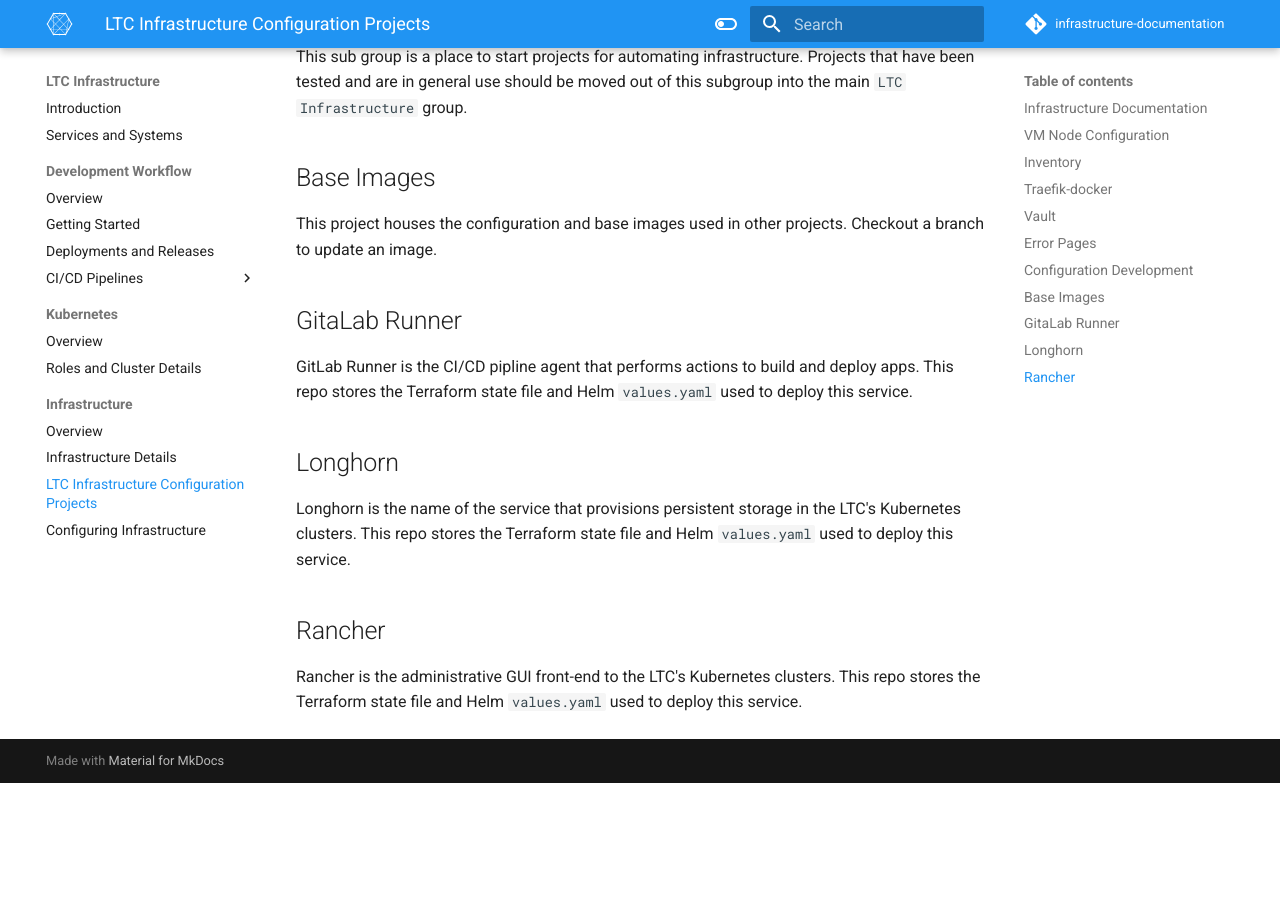
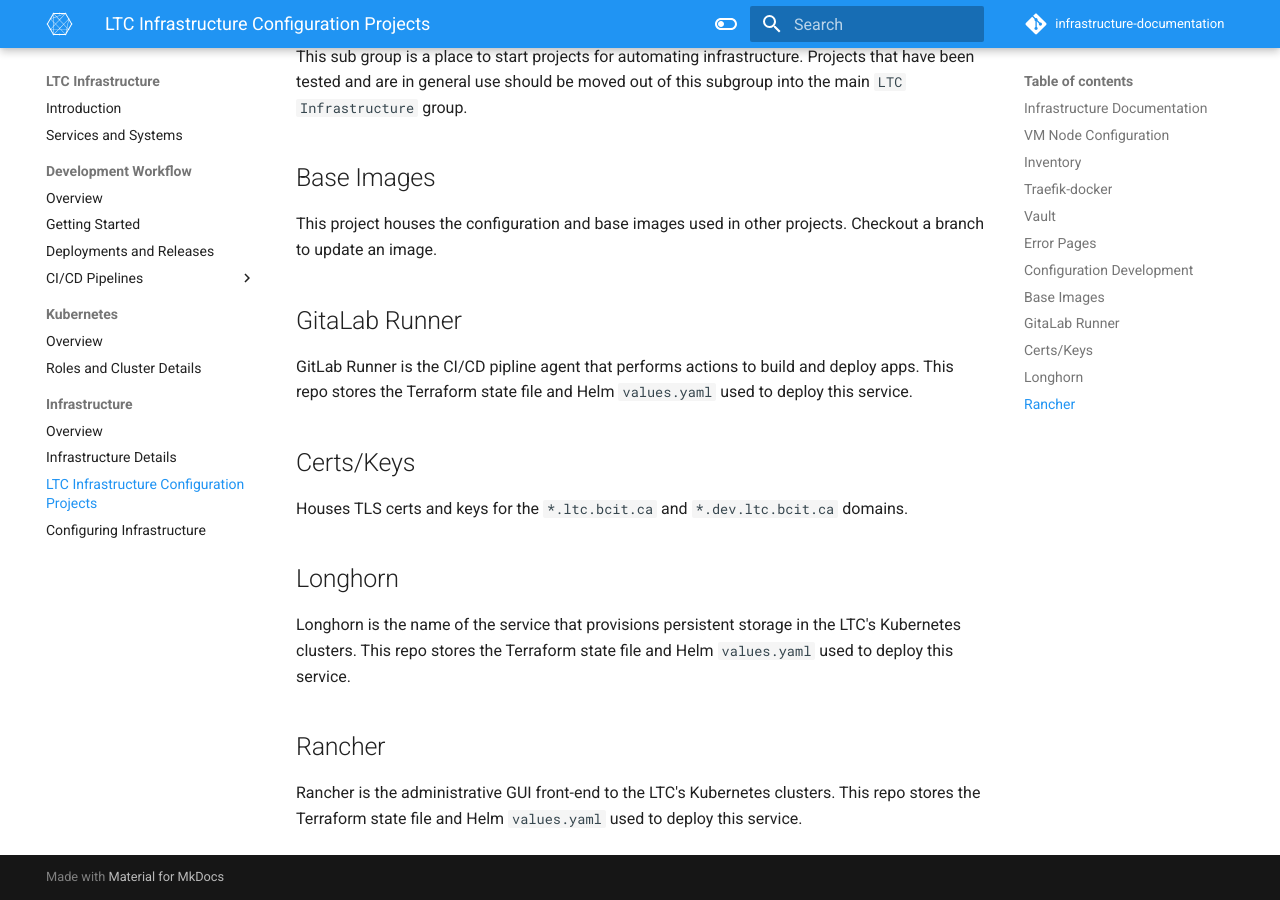
Before and after one commit to bcit-ltc/infrastructure-documentation, an MkDocs documentation site: the page built from docs/infrastructure/configuration-projects.md, in a window 1280 px wide and 900 px high, scrolled down 1411 px. Built offline with MkDocs 1.6.1 and Material for MkDocs 9.7.7, drawn with Linux system fonts in a browser that asks for light colours; before the commit the page ends 2194 px from its top, so only the background shows below that.

Commit message:
fix: push cert info

```diff
--- a/docs/infrastructure/configuration-projects.md
+++ b/docs/infrastructure/configuration-projects.md
@@ -48,6 +48,10 @@
 
 GitLab Runner is the CI/CD pipline agent that performs actions to build and deploy apps. This repo stores the Terraform state file and Helm `values.yaml` used to deploy this service.
 
+## Certs/Keys
+
+Houses TLS certs and keys for the `*.ltc.bcit.ca` and `*.dev.ltc.bcit.ca` domains.
+
 ## Longhorn
 
 Longhorn is the name of the service that provisions persistent storage in the LTC's Kubernetes clusters. This repo stores the Terraform state file and Helm `values.yaml` used to deploy this service.
```
